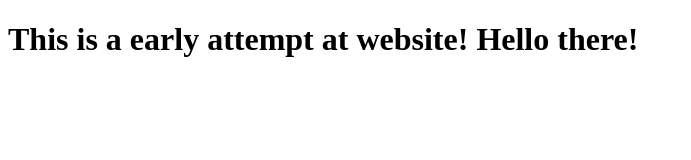
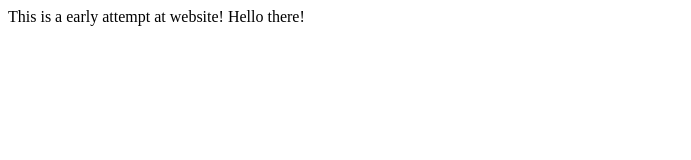
Before and after one commit to Jack-Daly-Eng025/30_DAYS_OF_CODE, a plain HTML site: page 2_30/src/index.html in a window 1280 px wide. Shown: the whole page, without its empty margins (0-691 px from the left). Drawn offline with Linux system fonts and the light colour scheme.

Commit message:
Fix html layout a little

```diff
--- a/2_30/src/index.html
+++ b/2_30/src/index.html
@@ -15,7 +15,7 @@
     </head>
     <body>
     <div id="container">
-       <h1>This is a early attempt at website! Hello  there!</h1>
+       <div>This is a early attempt at website! Hello  there!</div>
 
 
 
```
